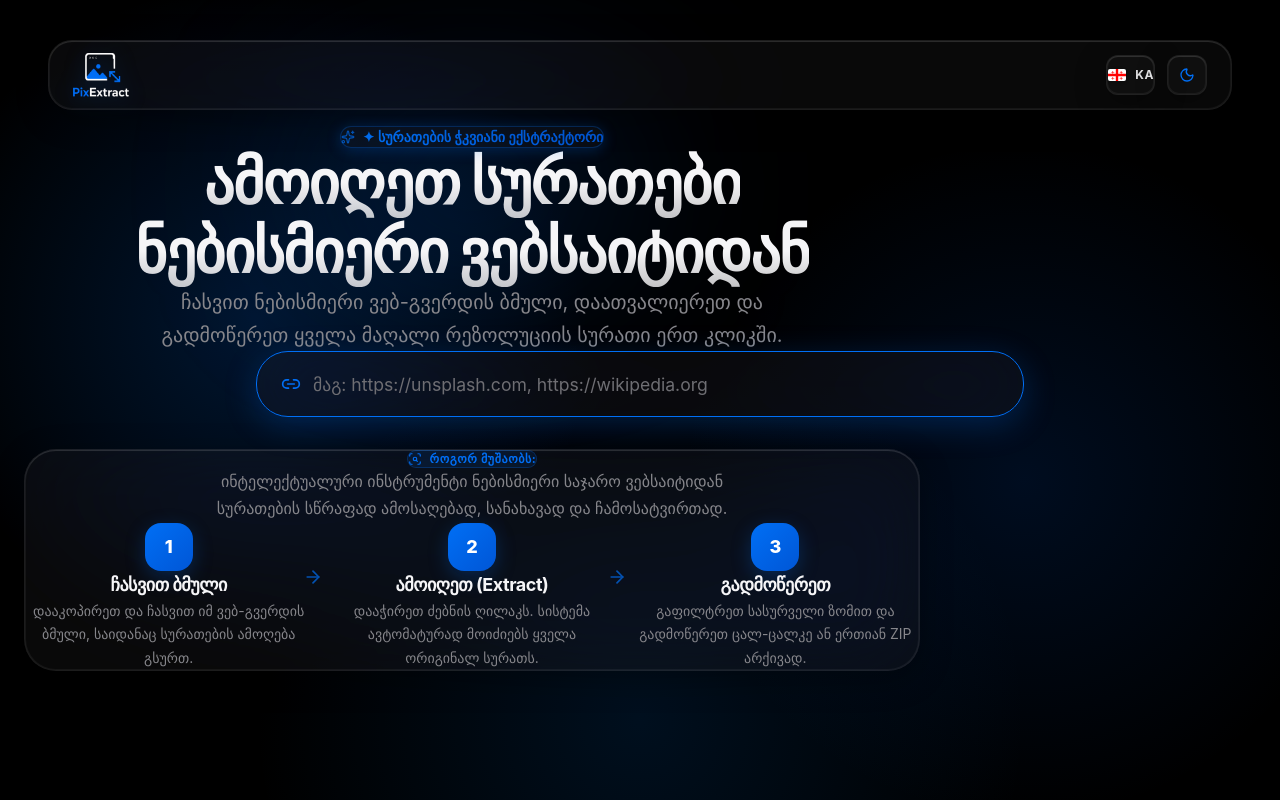
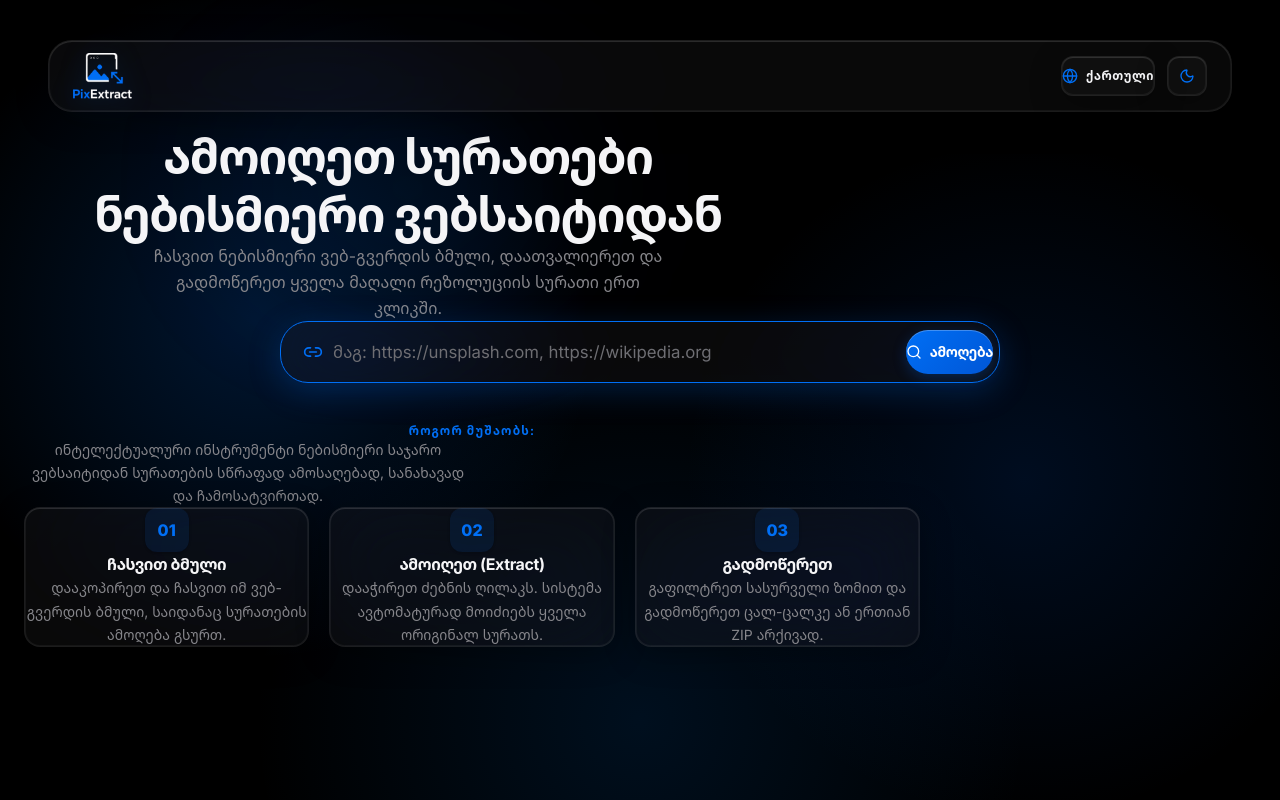
Before and after one commit to guramilomaia2-cmyk/image-scraper, a React (Vite) app in the folder frontend/: page /ka in a window 1280 px wide. Built offline with nearby package versions, Linux system fonts and the light colour scheme.

Commit message:
UI: add Noto Sans Georgian, polish Apple-grade typography, search button and step cards

```diff
--- a/frontend/index.html
+++ b/frontend/index.html
@@ -12,8 +12,7 @@
     <meta name="keywords" content="extract images online, image extractor, image downloader, download images, view images, extract images from website, download images from website, image bulk downloader, find images on website, download image from link, download image from url, სურათების გადმოწერა, სურათების ამოღება" />
     <link rel="icon" type="image/png" href="/logo-light.png?v=3" />
     <link rel="preconnect" href="https://fonts.googleapis.com" />
-    <link rel="preconnect" href="https://fonts.gstatic.com" crossorigin />
-    <link href="https://fonts.googleapis.com/css2?family=Inter:wght@300;400;500;600;700&display=swap" rel="stylesheet" />
+    <link href="https://fonts.googleapis.com/css2?family=Inter:wght@300;400;500;600;700;800&family=Noto+Sans+Georgian:wght@300;400;500;600;700;800&display=swap" rel="stylesheet" />
   </head>
   <body>
     <div id="root"></div>
--- a/frontend/src/App.jsx
+++ b/frontend/src/App.jsx
@@ -365,43 +365,24 @@ export default function App() {
     <div style={{ position: 'relative', zIndex: 1, maxWidth: '1440px', margin: '0 auto', padding: '24px 24px 64px' }}>
       <Header />
 
-      {/* Hero Section - Displayed above SearchBar on landing view */}
+      {/* Hero Section - Clean, bold, and modern */}
       {!hasSearched && (
-        <div className="relative flex flex-col items-center text-center pt-8 sm:pt-14 pb-4 px-4 max-w-4xl mx-auto transition-all duration-700 animate-in fade-in slide-in-from-top-4">
+        <div className="relative flex flex-col items-center text-center pt-6 sm:pt-10 pb-2 px-4 max-w-3xl mx-auto transition-all duration-700 animate-in fade-in">
           {/* Ambient Brand Glow */}
           <div
-            className="absolute -top-12 left-1/2 -translate-x-1/2 w-[300px] sm:w-[540px] h-[220px] pointer-events-none rounded-full blur-[80px] -z-10"
+            className="absolute -top-10 left-1/2 -translate-x-1/2 w-[320px] sm:w-[500px] h-[200px] pointer-events-none rounded-full blur-[90px] -z-10 opacity-70"
             style={{
-              background: 'radial-gradient(circle, rgba(0, 111, 245, 0.22) 0%, rgba(0, 86, 214, 0.08) 55%, transparent 80%)'
+              background: 'radial-gradient(circle, rgba(0, 111, 245, 0.2) 0%, rgba(0, 86, 214, 0.06) 60%, transparent 80%)'
             }}
           />
 
-          {/* Micro-pill badge */}
-          <div
-            className="inline-flex items-center gap-2 px-4 py-1.5 rounded-full text-xs sm:text-sm font-semibold mb-5 transition-transform duration-300 hover:scale-105 shadow-sm"
-            style={{
-              background: 'var(--glass-bg)',
-              backdropFilter: 'var(--glass-blur)',
-              WebkitBackdropFilter: 'var(--glass-blur)',
-              border: '1px solid rgba(0, 111, 245, 0.3)',
-              boxShadow: '0 2px 14px var(--accent-glow)'
-            }}
-          >
-            <Sparkles className="w-3.5 h-3.5 text-[var(--accent)] animate-pulse" />
-            <span className="bg-gradient-to-r from-[var(--accent)] to-[var(--accent-2)] bg-clip-text text-transparent">
-              {t('heroBadge')}
-            </span>
-          </div>
-
           {/* Hero Headline */}
-          <h2 className="text-3xl sm:text-5xl md:text-6xl font-extrabold tracking-tight max-w-3xl leading-[1.15] mb-4 text-[var(--text)]">
-            <span className="bg-gradient-to-b from-[var(--text)] via-[var(--text)] to-[var(--text)]/80 bg-clip-text text-transparent">
+          <h2 className="text-3xl sm:text-5xl font-extrabold tracking-tight text-[var(--text)] leading-[1.2] mb-3">
             {t('heroTitle')}
-            </span>
           </h2>
 
           {/* Hero Subtitle */}
-          <p className="text-base sm:text-lg md:text-xl text-[var(--text-muted)] max-w-2xl font-normal leading-relaxed mb-4">
+          <p className="text-sm sm:text-base text-[var(--text-muted)] max-w-lg font-normal leading-relaxed mb-6">
             {t('heroSubtitle')}
           </p>
         </div>
@@ -500,10 +481,25 @@ export default function App() {
         </div>
       )}
 
-      {/* Initial State - How It Works */}
+      {/* Initial State - Clean 3-Step Feature Cards */}
       {showInitial && (
+        <div className="w-full max-w-4xl mx-auto px-4 mt-2 transition-all duration-700 animate-in fade-in">
+          {/* Section Header */}
+          <div className="text-center mb-8">
+            <h3 className="text-xs font-bold uppercase tracking-widest text-[var(--accent)] mb-2">
+              {t('instructionsTitle')}
+            </h3>
+            <p className="text-sm text-[var(--text-muted)] max-w-md mx-auto leading-relaxed">
+              {t('aboutText')}
+            </p>
+          </div>
+
+          {/* 3 Step Cards Grid */}
+          <div className="grid grid-cols-1 md:grid-cols-3 gap-5 relative">
+
+            {/* Step 1 */}
             <div
-          className="w-full max-w-4xl mx-auto mt-2 px-6 sm:px-10 py-10 sm:py-12 rounded-[32px] transition-all duration-700 animate-in fade-in slide-in-from-bottom-4 flex flex-col items-center"
+              className="flex flex-col items-center text-center p-6 rounded-2xl transition-all duration-300 hover:-translate-y-1 hover:border-[var(--accent)]/50 group"
               style={{
                 background: 'var(--glass-bg)',
                 backdropFilter: 'var(--glass-blur)',
@@ -512,91 +508,57 @@ export default function App() {
                 boxShadow: 'var(--glass-shadow)',
               }}
             >
-          {/* Section Header */}
-          <div className="flex flex-col items-center text-center mb-10 sm:mb-12">
-            <div className="inline-flex items-center gap-2 px-3.5 py-1 rounded-xl text-xs font-bold uppercase tracking-wider text-[var(--accent)] bg-[var(--accent)]/10 border border-[var(--accent)]/25 mb-3.5">
-              <ScanSearch className="w-3.5 h-3.5" />
-              <span>{t('instructionsTitle')}</span>
+              <div className="w-11 h-11 rounded-xl bg-[var(--accent)]/10 text-[var(--accent)] flex items-center justify-center font-extrabold text-base mb-4 group-hover:bg-[var(--accent)] group-hover:text-white transition-all duration-300 shadow-sm">
+                01
               </div>
-            <p className="text-sm sm:text-base text-[var(--text-muted)] max-w-lg leading-[1.7] font-normal">
-              {t('aboutText')}
+              <h4 className="font-bold text-base mb-2 text-[var(--text)] tracking-tight">
+                {t('instruction1Title')}
+              </h4>
+              <p className="text-sm text-[var(--text-muted)] leading-[1.65] font-normal">
+                {t('instruction1Desc')}
               </p>
             </div>
 
-          {/* Connected 1-2-3 Steps Grid */}
-          <div className="relative grid grid-cols-1 md:grid-cols-3 gap-8 md:gap-4 w-full">
-
-            {/* Step 1 */}
-            <div className="relative flex flex-col items-center text-center p-5 sm:p-6 rounded-2xl transition-all duration-300 hover:bg-[var(--glass-hover)] border border-transparent hover:border-[var(--glass-border)] group">
+            {/* Step 2 */}
             <div
-                className="w-12 h-12 rounded-2xl flex items-center justify-center font-extrabold text-lg text-white mb-4 transition-transform duration-300 group-hover:scale-110 shadow-lg flex-shrink-0"
+              className="flex flex-col items-center text-center p-6 rounded-2xl transition-all duration-300 hover:-translate-y-1 hover:border-[var(--accent)]/50 group"
               style={{
-                  background: 'linear-gradient(135deg, var(--accent), var(--accent-2))',
-                  boxShadow: '0 6px 20px var(--accent-glow)'
+                background: 'var(--glass-bg)',
+                backdropFilter: 'var(--glass-blur)',
+                WebkitBackdropFilter: 'var(--glass-blur)',
+                border: '1px solid var(--glass-border)',
+                boxShadow: 'var(--glass-shadow)',
               }}
             >
-                1
+              <div className="w-11 h-11 rounded-xl bg-[var(--accent)]/10 text-[var(--accent)] flex items-center justify-center font-extrabold text-base mb-4 group-hover:bg-[var(--accent)] group-hover:text-white transition-all duration-300 shadow-sm">
+                02
               </div>
-              <h4 className="font-bold text-base sm:text-lg mb-2 text-[var(--text)] tracking-tight">
-                {t('instruction1Title')}
-              </h4>
-              <p className="text-sm text-[var(--text-muted)] leading-[1.65] font-normal max-w-xs">
-                {t('instruction1Desc')}
-              </p>
-
-              {/* Desktop Connecting Arrow 1 -> 2 */}
-              <div className="hidden md:flex absolute top-11 -right-3 z-10 text-[var(--accent)] opacity-70 pointer-events-none transition-transform group-hover:translate-x-0.5">
-                <ArrowRight className="w-5 h-5" />
-              </div>
-              {/* Mobile Connecting Arrow 1 -> 2 */}
-              <div className="flex md:hidden text-[var(--accent)] opacity-60 mt-3 pointer-events-none">
-                <ArrowDown className="w-4 h-4" />
-              </div>
-            </div>
-
-            {/* Step 2 */}
-            <div className="relative flex flex-col items-center text-center p-5 sm:p-6 rounded-2xl transition-all duration-300 hover:bg-[var(--glass-hover)] border border-transparent hover:border-[var(--glass-border)] group">
-              <div
-                className="w-12 h-12 rounded-2xl flex items-center justify-center font-extrabold text-lg text-white mb-4 transition-transform duration-300 group-hover:scale-110 shadow-lg flex-shrink-0"
-                style={{
-                  background: 'linear-gradient(135deg, var(--accent), var(--accent-2))',
-                  boxShadow: '0 6px 20px var(--accent-glow)'
-                }}
-              >
-                2
-              </div>
-              <h4 className="font-bold text-base sm:text-lg mb-2 text-[var(--text)] tracking-tight">
+              <h4 className="font-bold text-base mb-2 text-[var(--text)] tracking-tight">
                 {t('instruction2Title')}
               </h4>
-              <p className="text-sm text-[var(--text-muted)] leading-[1.65] font-normal max-w-xs">
+              <p className="text-sm text-[var(--text-muted)] leading-[1.65] font-normal">
                 {t('instruction2Desc')}
               </p>
-
-              {/* Desktop Connecting Arrow 2 -> 3 */}
-              <div className="hidden md:flex absolute top-11 -right-3 z-10 text-[var(--accent)] opacity-70 pointer-events-none transition-transform group-hover:translate-x-0.5">
-                <ArrowRight className="w-5 h-5" />
-              </div>
-              {/* Mobile Connecting Arrow 2 -> 3 */}
-              <div className="flex md:hidden text-[var(--accent)] opacity-60 mt-3 pointer-events-none">
-                <ArrowDown className="w-4 h-4" />
-              </div>
             </div>
 
             {/* Step 3 */}
-            <div className="relative flex flex-col items-center text-center p-5 sm:p-6 rounded-2xl transition-all duration-300 hover:bg-[var(--glass-hover)] border border-transparent hover:border-[var(--glass-border)] group">
             <div
-                className="w-12 h-12 rounded-2xl flex items-center justify-center font-extrabold text-lg text-white mb-4 transition-transform duration-300 group-hover:scale-110 shadow-lg flex-shrink-0"
+              className="flex flex-col items-center text-center p-6 rounded-2xl transition-all duration-300 hover:-translate-y-1 hover:border-[var(--accent)]/50 group"
               style={{
-                  background: 'linear-gradient(135deg, var(--accent), var(--accent-2))',
-                  boxShadow: '0 6px 20px var(--accent-glow)'
+                background: 'var(--glass-bg)',
+                backdropFilter: 'var(--glass-blur)',
+                WebkitBackdropFilter: 'var(--glass-blur)',
+                border: '1px solid var(--glass-border)',
+                boxShadow: 'var(--glass-shadow)',
               }}
             >
-                3
+              <div className="w-11 h-11 rounded-xl bg-[var(--accent)]/10 text-[var(--accent)] flex items-center justify-center font-extrabold text-base mb-4 group-hover:bg-[var(--accent)] group-hover:text-white transition-all duration-300 shadow-sm">
+                03
               </div>
-              <h4 className="font-bold text-base sm:text-lg mb-2 text-[var(--text)] tracking-tight">
+              <h4 className="font-bold text-base mb-2 text-[var(--text)] tracking-tight">
                 {t('instruction3Title')}
               </h4>
-              <p className="text-sm text-[var(--text-muted)] leading-[1.65] font-normal max-w-xs">
+              <p className="text-sm text-[var(--text-muted)] leading-[1.65] font-normal">
                 {t('instruction3Desc')}
               </p>
             </div>
--- a/frontend/src/components/Header.jsx
+++ b/frontend/src/components/Header.jsx
@@ -1,41 +1,6 @@
-import { Moon, Sun } from 'lucide-react';
+import { Moon, Sun, Globe } from 'lucide-react';
 import { useLanguage } from '../hooks/useLanguage';
 import { useTheme } from '../hooks/useTheme';
-
-function GeoFlag() {
-  return (
-    <span className="inline-block overflow-hidden rounded-[3px] border border-black/10 dark:border-white/15 shadow-sm leading-none flex-shrink-0" style={{ width: '20px', height: '14px' }}>
-      <svg width="20" height="14" viewBox="0 0 300 200" xmlns="http://www.w3.org/2000/svg" className="w-full h-full block">
-        <rect width="300" height="200" fill="#fff"/>
-        <path d="M130 0h40v200h-40zM0 80h300v40H0z" fill="#f00"/>
-        <g fill="#f00">
-          <path d="M65 30 l10 10 10-10 v20 h20 v10 h-20 v20 h-10 v-20 h-20 v-10 h20 z"/>
-          <path d="M65 130 l10 10 10-10 v20 h20 v10 h-20 v20 h-10 v-20 h-20 v-10 h20 z"/>
-          <path d="M205 30 l10 10 10-10 v20 h20 v10 h-20 v20 h-10 v-20 h-20 v-10 h20 z"/>
-          <path d="M205 130 l10 10 10-10 v20 h20 v10 h-20 v20 h-10 v-20 h-20 v-10 h20 z"/>
-        </g>
-      </svg>
-    </span>
-  );
-}
-
-function UkFlag() {
-  return (
-    <span className="inline-block overflow-hidden rounded-[3px] border border-black/10 dark:border-white/15 shadow-sm leading-none flex-shrink-0" style={{ width: '20px', height: '14px' }}>
-      <svg width="20" height="14" viewBox="0 0 60 30" xmlns="http://www.w3.org/2000/svg" className="w-full h-full block">
-        <clipPath id="s"><path d="M0,0 v30 h60 v-30 z"/></clipPath>
-        <clipPath id="t"><path d="M30,15 h30 v15 z v15 h-30 z h-30 v-15 z v-15 h30 z"/></clipPath>
-        <g clipPath="url(#s)">
-          <path d="M0,0 v30 h60 v-30 z" fill="#012169"/>
-          <path d="M0,0 L60,30 M60,0 L0,30" stroke="#fff" strokeWidth="6"/>
-          <path d="M0,0 L60,30 M60,0 L0,30" clipPath="url(#t)" stroke="#C8102E" strokeWidth="4"/>
-          <path d="M30,0 v30 M0,15 h60" stroke="#fff" strokeWidth="10"/>
-          <path d="M30,0 v30 M0,15 h60" stroke="#C8102E" strokeWidth="6"/>
-        </g>
-      </svg>
-    </span>
-  );
-}
 
 export default function Header() {
   const { lang, toggleLanguage } = useLanguage();
@@ -53,7 +18,7 @@ export default function Header() {
         borderRadius: '24px'
       }}
     >
-      {/* Brand Logo - text duplication removed; logo already contains PixExtract brand typography */}
+      {/* Brand Logo - Standalone branded asset */}
       <div className="flex items-center pl-1 sm:pl-2">
         <a
           href={`/${lang}`}
@@ -65,11 +30,11 @@ export default function Header() {
             alt="PixExtract"
             className="header-logo transition-all duration-300"
             style={{
-              height: '44px',
+              height: '46px',
               width: 'auto',
               objectFit: 'contain',
               filter: theme === 'dark'
-                ? 'drop-shadow(0 2px 10px var(--accent-glow))'
+                ? 'drop-shadow(0 2px 12px var(--accent-glow))'
                 : 'drop-shadow(0 2px 8px rgba(0,0,0,0.08))'
             }}
           />
@@ -77,12 +42,12 @@ export default function Header() {
         </a>
       </div>
 
-      {/* Header Actions - Unified neutral glass style with matching height, borders, and hover glow */}
+      {/* Header Actions - Unified Apple Glass Buttons */}
       <div className="header-actions flex items-center gap-2 sm:gap-3 pr-1 sm:pr-2">
         {/* Language Toggle Button */}
         <button
           type="button"
-          className="header-btn group relative flex items-center gap-2 h-10 px-3 rounded-xl cursor-pointer transition-all duration-300 ease-[cubic-bezier(0.25,1,0.5,1)] hover:-translate-y-0.5"
+          className="header-btn group flex items-center gap-2 h-10 px-3.5 rounded-xl cursor-pointer transition-all duration-300 ease-[cubic-bezier(0.25,1,0.5,1)] hover:-translate-y-0.5"
           onClick={toggleLanguage}
           style={{
             background: 'var(--glass-bg)',
@@ -102,16 +67,16 @@ export default function Header() {
           }}
           title={lang === 'ka' ? 'Switch to English' : 'ქართულზე გადართვა'}
         >
-          {lang === 'ka' ? <GeoFlag /> : <UkFlag />}
-          <span className="text-xs font-bold tracking-wider uppercase opacity-90 select-none">
-            {lang === 'ka' ? 'KA' : 'EN'}
+          <Globe className="w-4 h-4 text-[var(--accent)] transition-transform duration-300 group-hover:rotate-45" />
+          <span className="text-xs font-bold tracking-wider select-none">
+            {lang === 'ka' ? 'ქართული' : 'English'}
           </span>
         </button>
 
         {/* Theme Toggle Button */}
         <button
           type="button"
-          className="header-btn flex items-center justify-center w-10 h-10 rounded-xl cursor-pointer transition-all duration-300 ease-[cubic-bezier(0.25,1,0.5,1)] hover:-translate-y-0.5"
+          className="header-btn group flex items-center justify-center w-10 h-10 rounded-xl cursor-pointer transition-all duration-300 ease-[cubic-bezier(0.25,1,0.5,1)] hover:-translate-y-0.5"
           onClick={toggleTheme}
           style={{
             background: 'var(--glass-bg)',
--- a/frontend/src/components/SearchBar.jsx
+++ b/frontend/src/components/SearchBar.jsx
@@ -1,5 +1,5 @@
 import { useState, useEffect, useRef } from 'react';
-import { Link2, SearchCheck } from 'lucide-react';
+import { Link2, Search } from 'lucide-react';
 import { useLanguage } from '../hooks/useLanguage';
 
 function getHistory() {
@@ -18,7 +18,7 @@ export function addToHistory(url) {
 }
 
 export default function SearchBar({ onScrape, isLoading, hasSearched }) {
-  const { t } = useLanguage();
+  const { t, lang } = useLanguage();
   const [url, setUrl] = useState('');
   const [history] = useState(getHistory);
   const inputRef = useRef(null);
@@ -54,10 +54,10 @@ export default function SearchBar({ onScrape, isLoading, hasSearched }) {
 
   return (
     <div
-      className={`transition-all duration-700 ease-[cubic-bezier(0.25,1,0.5,1)] ${hasSearched ? 'mb-8 sticky z-45' : 'mb-8 relative z-10'}`}
+      className={`transition-all duration-700 ease-[cubic-bezier(0.25,1,0.5,1)] ${hasSearched ? 'mb-8 sticky z-45' : 'mb-10 relative z-10'}`}
       style={{
-        margin: hasSearched ? '0 auto 2rem' : '0 auto 2rem',
-        maxWidth: '768px',
+        margin: hasSearched ? '0 auto 2rem' : '0 auto 2.5rem',
+        maxWidth: '720px',
         width: '100%',
         top: hasSearched ? '96px' : 'auto',
         position: hasSearched ? 'sticky' : 'relative',
@@ -72,13 +72,13 @@ export default function SearchBar({ onScrape, isLoading, hasSearched }) {
           WebkitBackdropFilter: 'var(--glass-blur)',
           border: '1px solid var(--glass-border)',
           boxShadow: 'var(--glass-shadow)',
-          borderRadius: '32px',
-          padding: '4px'
+          borderRadius: '28px',
+          padding: '4px 6px 4px 4px'
         }}
-        className="relative flex items-center group transition-all duration-500 hover:shadow-[0_20px_60px_rgba(0,0,0,0.15)] focus-within:!border-[var(--accent)] focus-within:!shadow-[0_8px_32px_var(--accent-glow)]"
+        className="relative flex items-center group transition-all duration-300 hover:border-[rgba(0,111,245,0.4)] hover:shadow-[0_12px_40px_rgba(0,111,245,0.12)] focus-within:!border-[var(--accent)] focus-within:!shadow-[0_8px_32px_var(--accent-glow)]"
       >
-        <div className="relative flex-1 flex items-center h-[56px]">
-          <Link2 className="absolute left-5 w-5 h-5 text-[var(--text-faint)] group-focus-within:text-[var(--accent)] transition-colors duration-300 pointer-events-none" />
+        <div className="relative flex-1 flex items-center h-[52px]">
+          <Link2 className="absolute left-4.5 w-5 h-5 text-[var(--accent)]/70 group-focus-within:text-[var(--accent)] transition-colors duration-300 pointer-events-none" />
           <input
             ref={inputRef}
             type="url"
@@ -88,8 +88,8 @@ export default function SearchBar({ onScrape, isLoading, hasSearched }) {
             onKeyDown={handleKeyDown}
             onPaste={handlePaste}
             disabled={isLoading}
-            className="w-full h-full bg-transparent border-none text-[1.1rem] text-[var(--text)] font-medium outline-none disabled:opacity-50 placeholder:text-[var(--text-faint)] placeholder:font-normal"
-            style={{ paddingLeft: '52px', paddingRight: '16px' }}
+            className="w-full h-full bg-transparent border-none text-[0.98rem] sm:text-[1.05rem] text-[var(--text)] font-normal outline-none disabled:opacity-50 placeholder:text-[var(--text-faint)]"
+            style={{ paddingLeft: '48px', paddingRight: '12px' }}
             autoComplete="off"
             spellCheck="false"
             list="urlHistory"
@@ -101,18 +101,27 @@ export default function SearchBar({ onScrape, isLoading, hasSearched }) {
           </datalist>
         </div>
 
+        {/* Search / Extract Action Button - Always visible with clean Apple styling */}
         <button
           type="submit"
-          disabled={isLoading || !url.trim()}
-          className="flex items-center justify-center w-[52px] h-[52px] mr-1 rounded-[26px] text-white cursor-pointer transition-all duration-400 ease-[cubic-bezier(0.25,1,0.5,1)] disabled:opacity-0 disabled:-translate-x-4 disabled:pointer-events-none"
+          disabled={isLoading}
+          className="flex items-center justify-center gap-2 h-[44px] px-5 rounded-[22px] text-white font-semibold text-sm cursor-pointer transition-all duration-300 ease-[cubic-bezier(0.25,1,0.5,1)] hover:scale-[1.03] active:scale-[0.97] flex-shrink-0 shadow-md hover:shadow-lg"
           style={{
-            background: 'linear-gradient(135deg, var(--accent-2), var(--accent))',
-            boxShadow: '0 4px 16px var(--accent-glow), inset 0 2px 0 rgba(255,255,255,0.2)'
+            background: 'linear-gradient(135deg, var(--accent), var(--accent-2))',
+            boxShadow: '0 4px 14px var(--accent-glow), inset 0 1px 0 rgba(255,255,255,0.25)'
           }}
-          onMouseEnter={(e) => { if (!e.currentTarget.disabled) { e.currentTarget.style.transform = 'scale(1.05)'; e.currentTarget.style.boxShadow = '0 8px 24px var(--accent-glow), inset 0 2px 0 rgba(255,255,255,0.2)'; } }}
-          onMouseLeave={(e) => { if (!e.currentTarget.disabled) { e.currentTarget.style.transform = 'none'; e.currentTarget.style.boxShadow = '0 4px 16px var(--accent-glow), inset 0 2px 0 rgba(255,255,255,0.2)'; } }}
+          title={lang === 'ka' ? 'სურათების ამოღება' : 'Extract Images'}
         >
-          {isLoading ? <span className="w-5 h-5 border-2 border-white/30 border-t-white rounded-full animate-spin" /> : <SearchCheck className="w-[22px] h-[22px]" />}
+          {isLoading ? (
+            <span className="w-4 h-4 border-2 border-white/30 border-t-white rounded-full animate-spin" />
+          ) : (
+            <>
+              <Search className="w-4 h-4 text-white" />
+              <span className="hidden sm:inline font-bold tracking-tight">
+                {lang === 'ka' ? 'ამოღება' : 'Extract'}
+              </span>
+            </>
+          )}
         </button>
       </form>
     </div>
--- a/frontend/src/index.css
+++ b/frontend/src/index.css
@@ -60,7 +60,7 @@ html {
 }
 
 body {
-  font-family: -apple-system, BlinkMacSystemFont, 'SF Pro Display', 'Inter', sans-serif;
+  font-family: 'Inter', 'Noto Sans Georgian', -apple-system, BlinkMacSystemFont, 'SF Pro Display', 'SF Pro Text', sans-serif;
   background: var(--bg-gradient);
   background-attachment: fixed;
   color: var(--text);
```
Also changed, not shown: 4 other files (tests, documents, lock files or other folders). Lines whose indentation alone changed are shown as unchanged.
